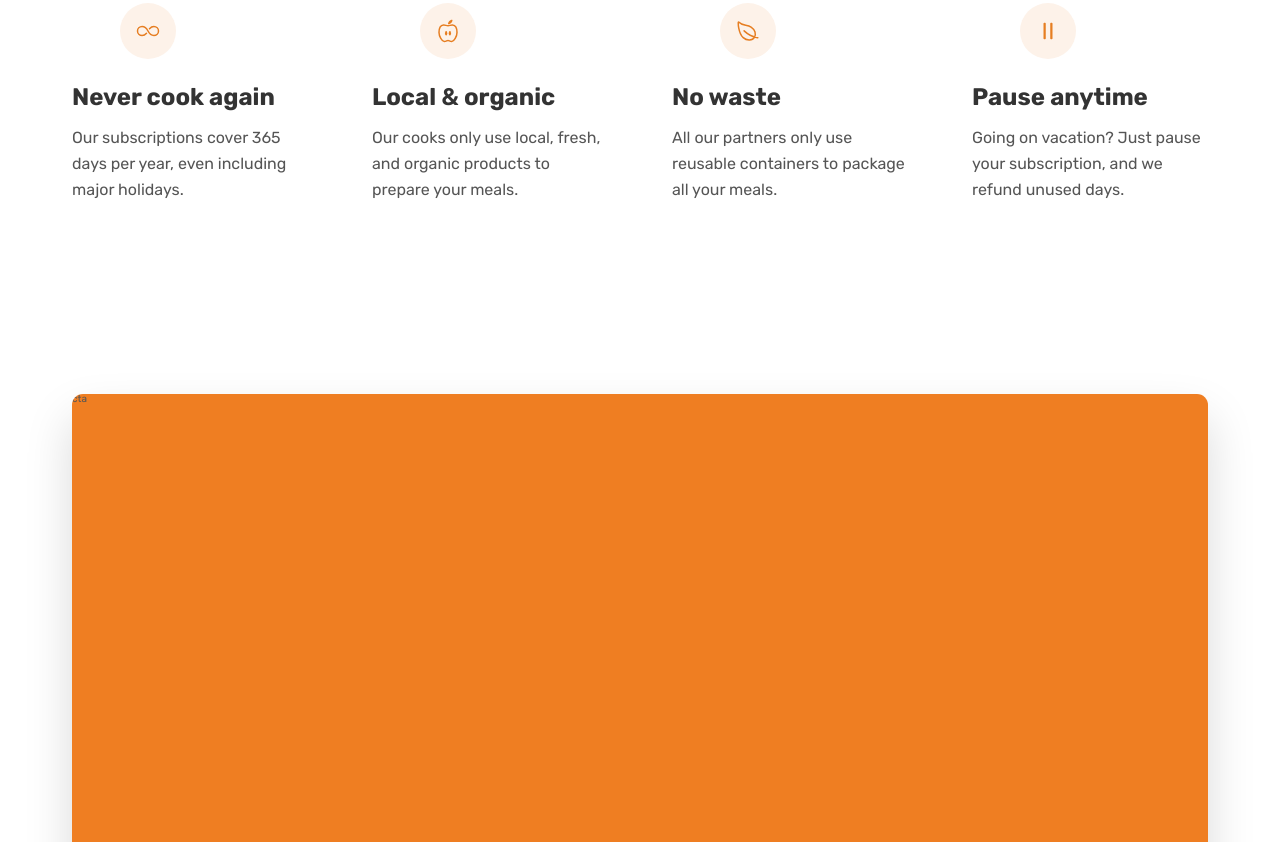
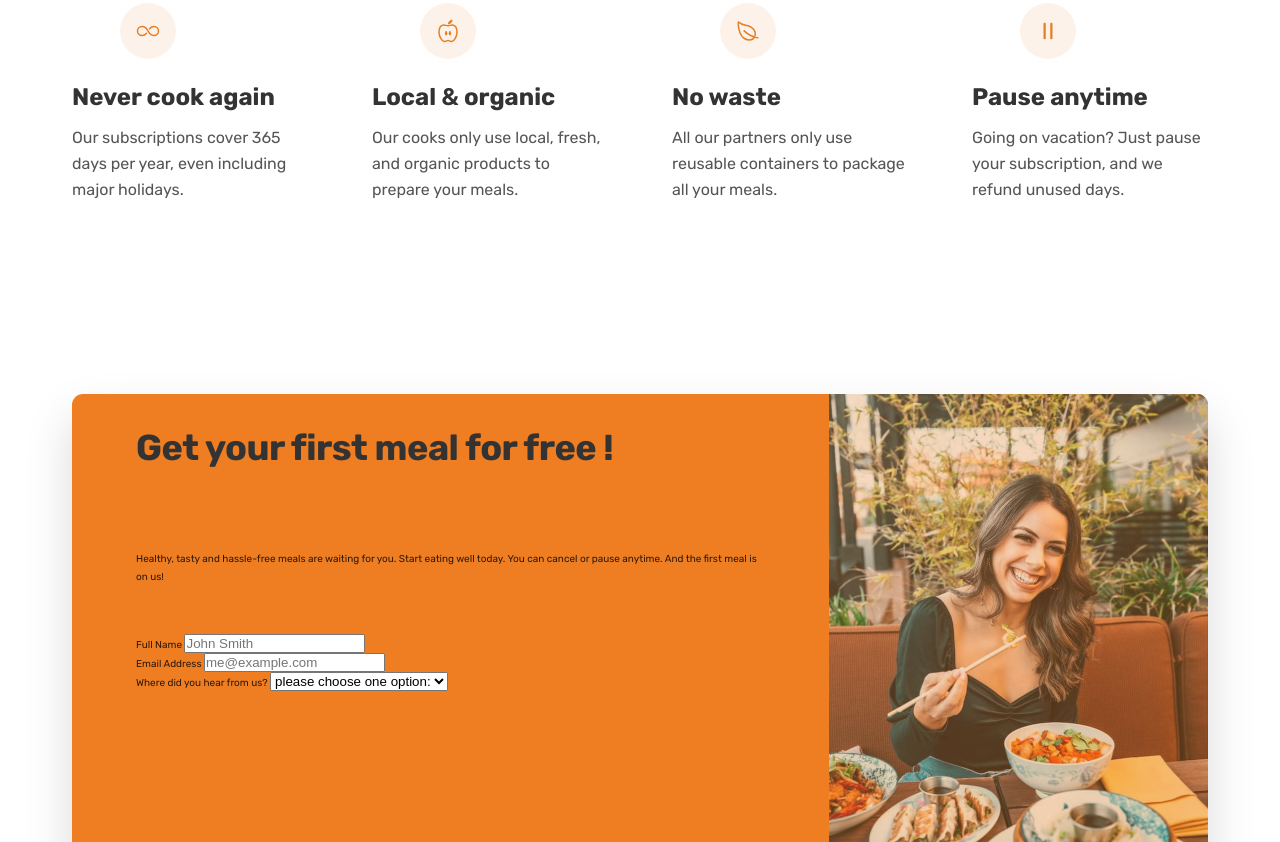
Before and after one commit to vid-ai/sturdy-potato, a plain HTML site: page omnifood/omnifood.html in a window 1280 px wide. Shown: the part 5231-6073 px from the top of the page. Drawn offline with nearby package versions, Linux system fonts and the light colour scheme.

Commit message:
building cta section

```diff
--- a/omnifood/omnifood.css
+++ b/omnifood/omnifood.css
@@ -243,22 +243,20 @@ body {
   grid-template-columns: repeat(2, 1fr);
 }
 
-.grid--3-cols{
-  display:grid;
+.grid--3-cols {
+  display: grid;
   grid-template-columns: repeat(3, 1fr);
-
 }
 
-.grid--4-cols{
-  display:grid;
+.grid--4-cols {
+  display: grid;
   grid-template-columns: repeat(4, 1fr);
 }
 
-.grid--5-cols{
-  display:grid;
+.grid--5-cols {
+  display: grid;
   grid-template-columns: repeat(5, 1fr);
 }
-
 
 .section-how {
   padding: 9.6rem;
@@ -552,18 +550,16 @@ strong {
 }
 
 /* .testimonial-cols{ */
-  /* display: flex; */
+/* display: flex; */
 
-}
-
- .testimonials {
+.testimonials {
   display: grid;
   grid-template-columns: 1fr 1fr;
   gap: 4.8rem;
   column-gap: 8rem;
 }
 
-.testimonials-container{
+.testimonials-container {
   padding: 9.6rem 0;
 }
 
@@ -584,41 +580,40 @@ strong {
   color: #6f6f6f;
 }
 
-.gallery{
+.gallery {
   display: grid;
   grid-template-columns: repeat(3, 1fr);
   gap: 1.6rem;
   padding: 1.6rem;
 }
 
-.galley-item{
+.galley-item {
   overflow: hidden;
 }
-.gallery-item img{
+.gallery-item img {
   display: block;
-  width:100%;
+  width: 100%;
   transition: all 0.4s;
 }
 
-.gallery-item img:hover{
+.gallery-item img:hover {
   transform: scale(1.1);
 }
 
-
 /* PRICING SECTION */
 
-.section-pricing{
+.section-pricing {
   padding: 9.6rem 0;
 }
 
-.pricing-plan{
+.pricing-plan {
   display: flex;
   justify-content: space-around;
   /* border-radius: 51px; */
   /* width: 75%; */
 }
 
-.plan-name{
+.plan-name {
   color: #cf711f;
   font-size: 2rem;
   font-weight: 600;
@@ -628,61 +623,60 @@ strong {
   margin-top: 3rem;
 }
 
-.plan-price{
-  font-size:6.2rem;
-  font-weight:600;
+.plan-price {
+  font-size: 6.2rem;
+  font-weight: 600;
   color: #333;
   margin-bottom: 1.6rem;
 }
 
-.plan-header{
+.plan-header {
   text-align: center;
   margin-bottom: 3.2rem;
-
 }
 
-.plan-text{
+.plan-text {
   font-size: 1.6rem;
   line-height: 1.6;
   color: #6f6f6f;
 }
 
-.plan-sign-up{
+.plan-sign-up {
   margin-left: 3rem;
   text-align: center;
   margin-top: 2.4rem;
   /* border: 4px solid red; */
 }
 
-.plan-price span{
+.plan-price span {
   font-size: 3rem;
   font-weight: 500;
   margin-top: 0.8rem;
 }
 
-.pricing-plan--starter{
+.pricing-plan--starter {
   justify-self: center;
-  border:2px solid #fdf2e9;
+  border: 2px solid #fdf2e9;
   padding: 2.4rem;
   border-radius: 11px;
 }
 
-.pricing-plan--complete{
+.pricing-plan--complete {
   justify-self: center;
-  background-color:#faf2e9;
+  background-color: #faf2e9;
   padding: 2.4rem;
   border-radius: 11px;
   position: relative;
   overflow: hidden;
 }
 
-.pricing-plan--complete::after{
-  content:"Best Value ";
-  position:absolute;
+.pricing-plan--complete::after {
+  content: "Best Value ";
+  position: absolute;
   text-transform: uppercase;
   font-size: 1.2rem;
   font-weight: 700;
-  top:6%;
+  top: 6%;
   right: -24%;
   background-color: #ffd43b;
   /* padding: 0.8rem, 8rem; */
@@ -692,87 +686,98 @@ strong {
   padding-bottom: 0.8rem;
   color: #333;
   transform: rotate(45deg);
-
 }
 /* PRICING FEATURES */
 
-.grid{
+.grid {
   display: grid;
   column-gap: 6.4rem;
   row-gap: 9.6rem;
-
 }
 
-.grid:not(:last-child){
+.grid:not(:last-child) {
   margin-bottom: 9.6rem;
 }
 
-.feature{
-  /* padding-top: 1.2rem; */
-}
+/* .feature{
+  padding-top: 1.2rem;
+ } */
 
-.feature-icon{
+.feature-icon {
   text-align: center;
-  color:#e67e22;
-  height:2.4rem;
+  color: #e67e22;
+  height: 2.4rem;
   width: 2.4rem;
-  margin-bottom:2.4rem;
-  margin-left:4.8rem;
+  margin-bottom: 2.4rem;
+  margin-left: 4.8rem;
   background-color: #fdf2e9;
   padding: 1.6rem;
   border-radius: 50%;
-
-
 }
 
-
-.feature-title{
-  font-size:2.4rem;
+.feature-title {
+  font-size: 2.4rem;
   color: #333;
   font-weight: 700;
   margin-bottom: 1.6rem;
-
 }
 
-.feature-title span{
+.feature-title span {
   font-weight: 600;
 }
 
-
-.feature-text{
-  font-size:1.6rem;
-  line-height:1.6;
-
+.feature-text {
+  font-size: 1.6rem;
+  line-height: 1.6;
 }
 
-.plan-details{
+.plan-details {
   font-size: 1.6rem;
-  line-height:1.6rem;
+  line-height: 1.6rem;
   text-align: center;
   padding-top: 3.2rem;
 }
 
 /* CAT SECION */
 
-.section-cta{
-  padding:9.6rem 0;
-
+.section-cta {
+  padding: 9.6rem 0;
 }
 
-.cta{
-  display:grid;
+.cta {
+  display: grid;
   grid-template-columns: 2fr 1fr;
   background-color: #ef7e22;
-  box-shadow: 0 2.4rem 4.8rem rgba(0,0,0,0.15);
+  box-shadow: 0 2.4rem 4.8rem rgba(0, 0, 0, 0.15);
   height: 50rem;
-  border-radius:11px;
-  background-image: liner-gradient(to right bottom #eb984e #e67e22);
+  border-radius: 11px;
+  background-image: linear-gradient(to right bottom #eb984e #e67e22);
   overflow: hidden;
 }
 
-.cta-img-box{
-  background-image:liner-gradient(to right bottom, rgba(235,151,78, 0.35),rgba(230, 125,34,0.35), url("../img/eating.jpg"));
+.cta-img-box {
+  background-image: linear-gradient(
+      to right bottom,
+      rgba(235, 151, 78, 0.35),
+      rgba(230, 125, 34, 0.35)
+    ),
+    url("../img/eating.jpg");
   background-size: cover;
   background-position: center;
+}
 
+.cta heading-secondary {
+  margin-bottom: 3.2rem;
+  color: inherit;
 }
+
+.cta-text-box {
+  color: #2e1907;
+  padding: 4.8rem 6.4rem 6.4rem 6.4rem;
+}
+
+.cta-text {
+  font: size 1.8rem;
+  line-height: 1.8;
+  margin-bottom: 4.8rem;
+}
--- a/omnifood/omnifood.html
+++ b/omnifood/omnifood.html
@@ -490,7 +490,31 @@
        <section class="section-cta">
          <div class="container">
            <div class="cta">
-             <div class="cta-text-box">cta</div>
+             <div class="cta-text-box">
+               <h2 class="heading-secondary"> Get your first meal for free !</h2>
+               <p class="cta-text">Healthy, tasty and hassle-free meals are waiting for you. Start eating well today. You can cancel or pause anytime. And the first meal is on us! </p>
+               <form class="cta-form" action="#">
+                 <div>
+                   <lable>Full Name</lable>
+                   <input type="text" placeholder="John Smith" />
+                  </div>
+                  <div>
+                    <lable> Email Address</lable>
+                    <input type="email" placeholder="me@example.com" />
+                  </div>
+                  <div>
+                    <lable for="selct-where"> Where did you hear from us?</lable>
+                    <select id="select-where" required>
+                      <option value=" "> please choose one option:</option>
+                      <option value="friends">Friends and family</option>
+                      <option value="youtube">YouTube video</option>
+                      <option value="podcasts">Podcasts</option>
+                      <option value="facebook">Facebook ad</option>
+                      <option value="others">others</option>
+                    </select>
+                  </div>
+               </form>
+             </div>
              <div class=" cta-img-box" role="img" aria-lable="woman enjoying food"></div>
            </div>
          </div>
```
Also changed, not shown: img/eating.jpg (added).
